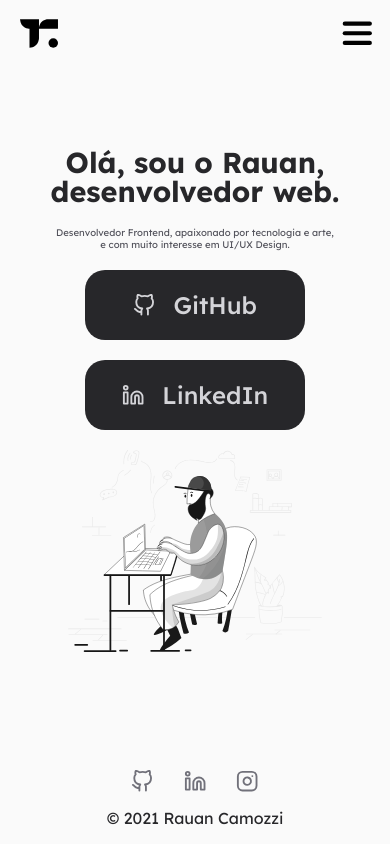
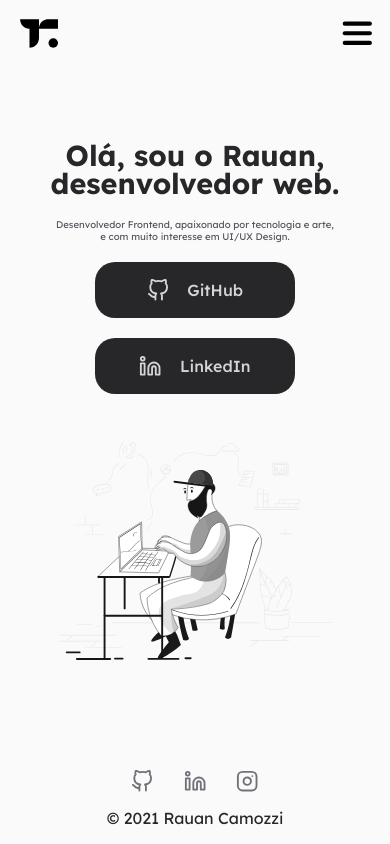
Before and after one commit to rauancamozzi/site, a React (Vite) app: page / in a window 390 px wide. Built offline with nearby package versions, Linux system fonts and the light colour scheme.

Commit message:
:rocket: responsividade da página inicial

```diff
--- a/src/pages/Contact/Contact.jsx
+++ b/src/pages/Contact/Contact.jsx
@@ -24,16 +24,16 @@
                 <ContactTitle>Contato</ContactTitle>
                 <IconContext.Provider value={{ size: '1rem' }}>
                     <ContactSocial>
-                        <span><FiAtSign />EMAIL</span>
+                        <span><FiAtSign />Email</span>
                         <a href='mailto:rauancamozzi@hotmail.com'>rauancamozzi@hotmail.com</a>
 
-                        <span><FiLinkedin />LINKEDIN</span>
+                        <span><FiLinkedin />LinkedIn</span>
                         <a href='https://www.linkedin.com/in/rauan-camozzi'>Rauan Camozzi</a>
 
-                        <span><FiGithub />GITHUB</span>
+                        <span><FiGithub />GitHub</span>
                         <a href='https://www.github.com/rauancamozzi'>rauancamozzi</a>
 
-                        <span><FiInstagram />INSTAGRAM</span>
+                        <span><FiInstagram />Instagram</span>
                         <a href='https://www.instagram.com/rauancamozzi'>rauancamozzi</a>
                 </ContactSocial>
                 </IconContext.Provider>
--- a/src/styles/pages/Home/styles.js
+++ b/src/styles/pages/Home/styles.js
@@ -11,6 +11,8 @@
     @media only screen and (min-width: 769px) and (max-width: 1024px) {
         flex-direction: column;
         gap: 48px;
+        margin-top: 48px;
+        margin-bottom: 48px;
     }
 
     @media only screen and (min-width: 481px) and (max-width: 768px) {
@@ -20,7 +22,9 @@
 
     @media only screen and (min-width: 320px) and (max-width: 480px) {
         flex-direction: column;
-        gap: 20px;
+        gap: 48px;
+        margin-top: 48px;
+        margin-bottom: 48px;
     }
 `;
 
@@ -105,10 +109,10 @@
     background: var(--gray-800);
     border: 0;
     border-radius: 20px;
-    width: 220px;
+    width: 240px;
     height: 70px;
 
-    font: 500 1.5rem Lexend, sans-serif;
+    font: 500 1.4rem Lexend, sans-serif;
 
     display: flex;
     align-items: center;
@@ -121,26 +125,41 @@
         background: var(--gray-700);
         cursor: pointer;
     }
+
+    @media only screen and (min-width: 769px) and (max-width: 1024px) {
+        width: 220px;
+    }
+
+    @media only screen and (min-width: 481px) and (max-width: 768px) {
+        width: 200px;
+        font-size: 1.2rem;
+    }
+
+    @media only screen and (min-width: 320px) and (max-width: 480px) {
+        width: 200px;
+        height: 56px;
+        font-size: 1rem;
+    }
 `;
 
 export const Image = styled.img`
-    width: 784px;
+    width: 40vw;
     height: auto;
 
     display: block;
 
     @media only screen and (min-width: 769px) and (max-width: 1024px) {
-        width: 554px;
+        width: 70vw;
         margin-bottom: 24px;
     }
 
     @media only screen and (min-width: 481px) and (max-width: 768px) {
-        width: 454px;
+        width: 70vw;
         margin-bottom: 18px;
     }
 
     @media only screen and (min-width: 320px) and (max-width: 480px) {
-        width: 254px;
+        width: 70vw;
         margin-bottom: 36px;
     }
 `;
```
